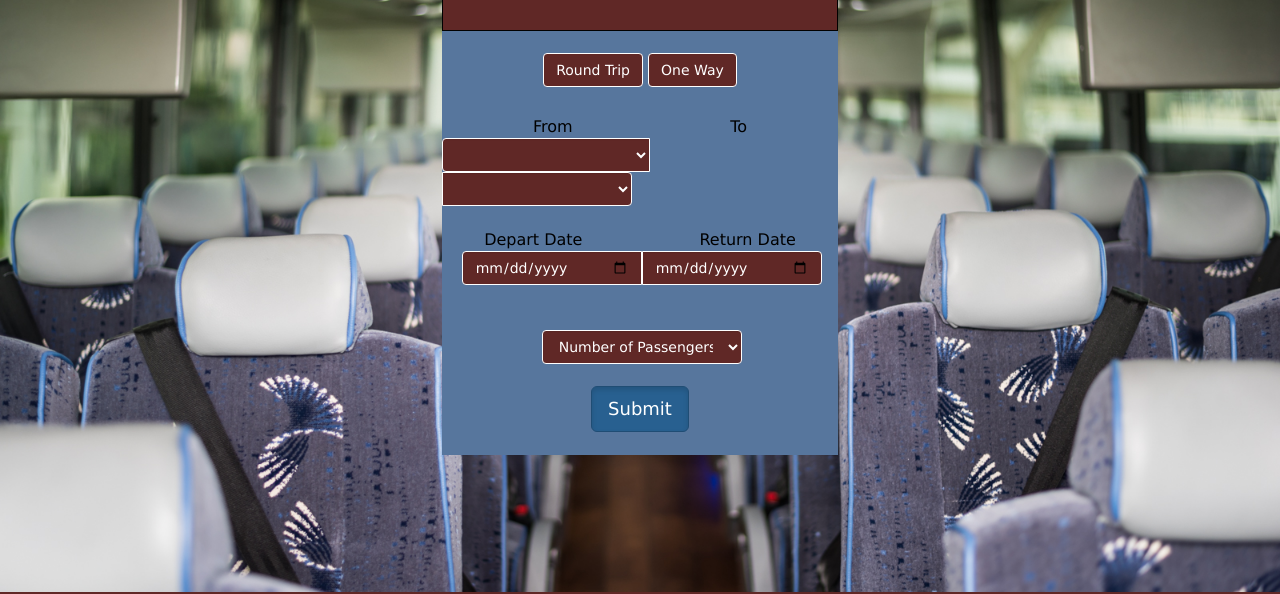
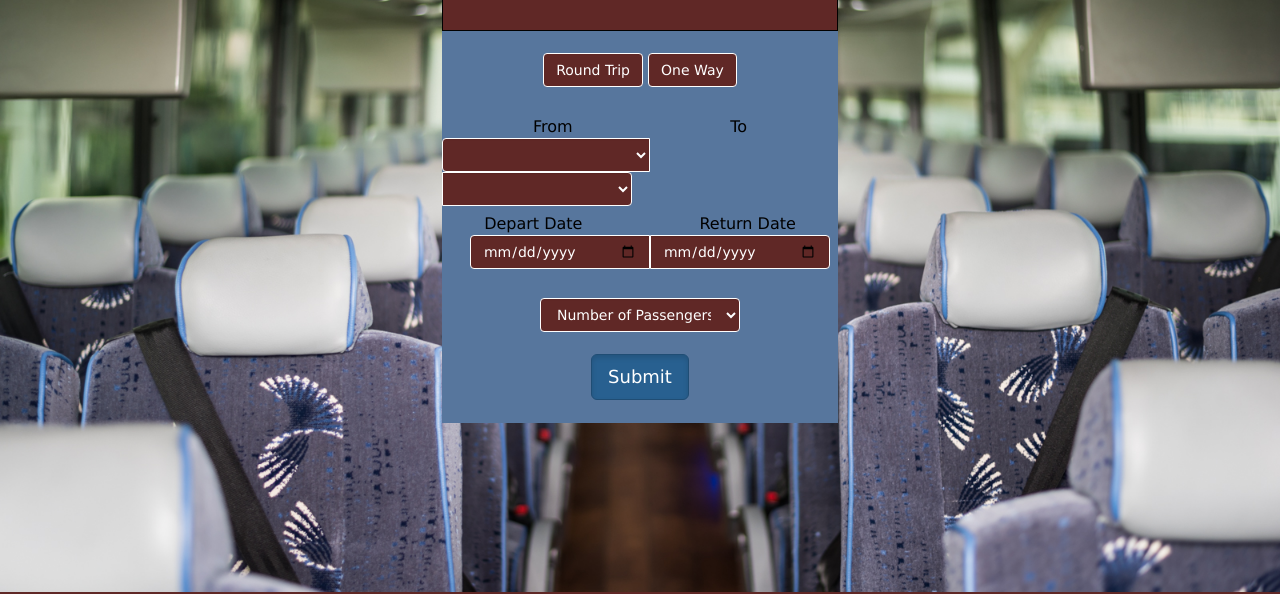
Before and after one commit to bbennett36/firstclass, a plain HTML site: page bookatrip.html in a window 1280 px wide. Shown: the part 228-822 px from the top of the page. Drawn offline with nearby package versions, Linux system fonts and the light colour scheme.

Commit message:
centering form

```diff
--- a/bookatrip.html
+++ b/bookatrip.html
@@ -89,7 +89,7 @@
             </div>
             <br/>
             <br/>
-            <select id="passengers" class="form-control text-center" style="width: 200px; margin-left: 100px;">
+            <select id="passengers" class="form-control text-center">
                 <option>Number of Passengers</option>
                 <option>1</option>
                 <option>2</option>
@@ -103,6 +103,7 @@
                 <option>10</option>
             </select>
             <br/>
+            <br />
             <button type="button" class="btn btn-primary btn-lg active" role="button">Submit</button>
             <br/>
             <br/>
--- a/scripts/style.css
+++ b/scripts/style.css
@@ -134,6 +134,7 @@ tr.border{
 }
 #bookatrip  {
     border: 2px solid black;
+    display: inline-block;
 }
 #booktripheader {
     background-color: #602826;
@@ -144,7 +145,7 @@ tr.border{
 
 #booktripbody   {
     background-color: #57769d;
-    display: inline-block;
+
 }
 #booktripbody input   {
     background-color: #602826;
@@ -156,6 +157,13 @@ tr.border{
     background-color: #602826;
     border: 1px solid white;
     color: white;
+}
+.input-group    {
+    display: inline-block;
+}
+#passengers {
+    display: inline-block;
+    width: 200px;
 }
 .btn-danger { border-color: white; background-color: #602826; }
 
```
